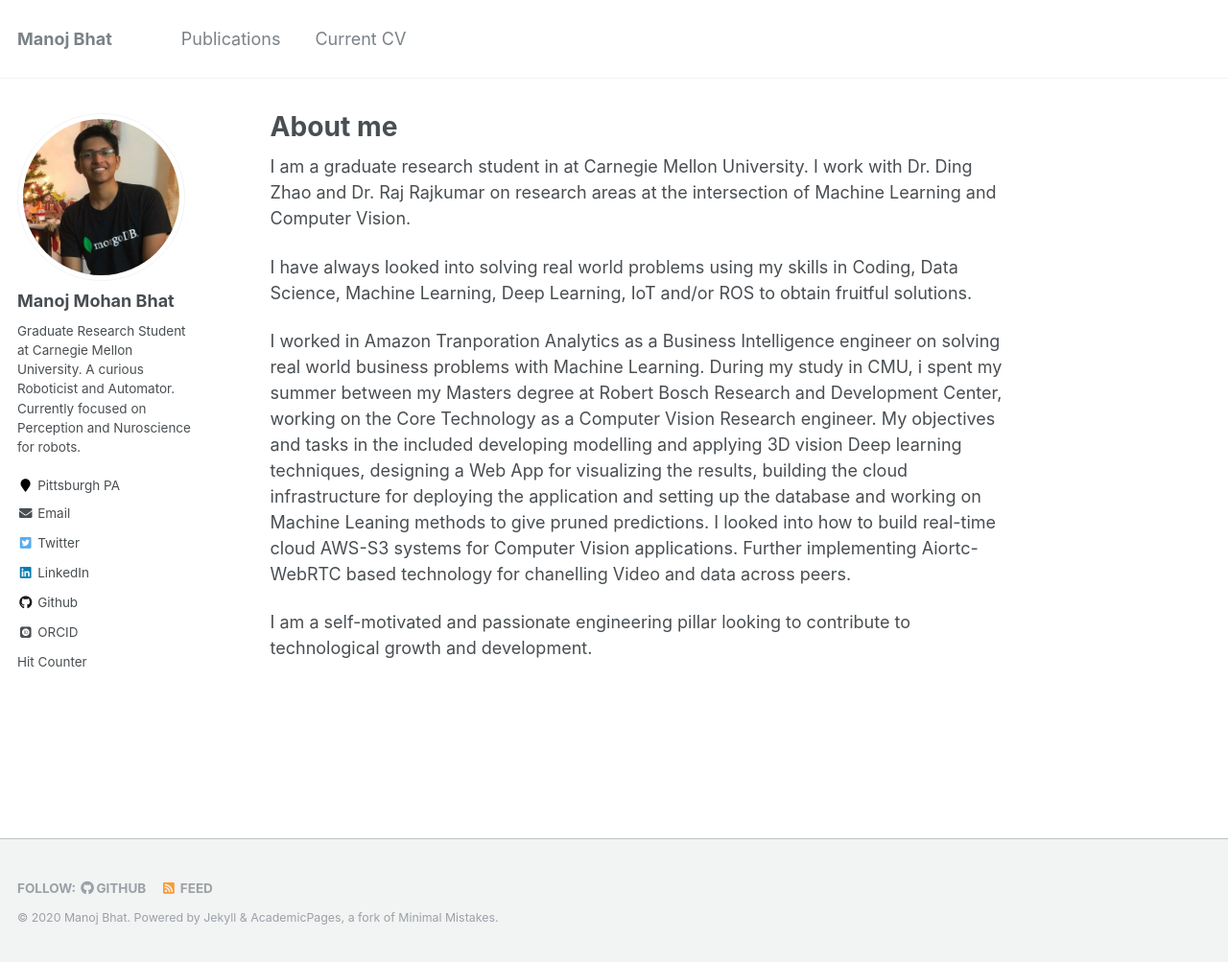
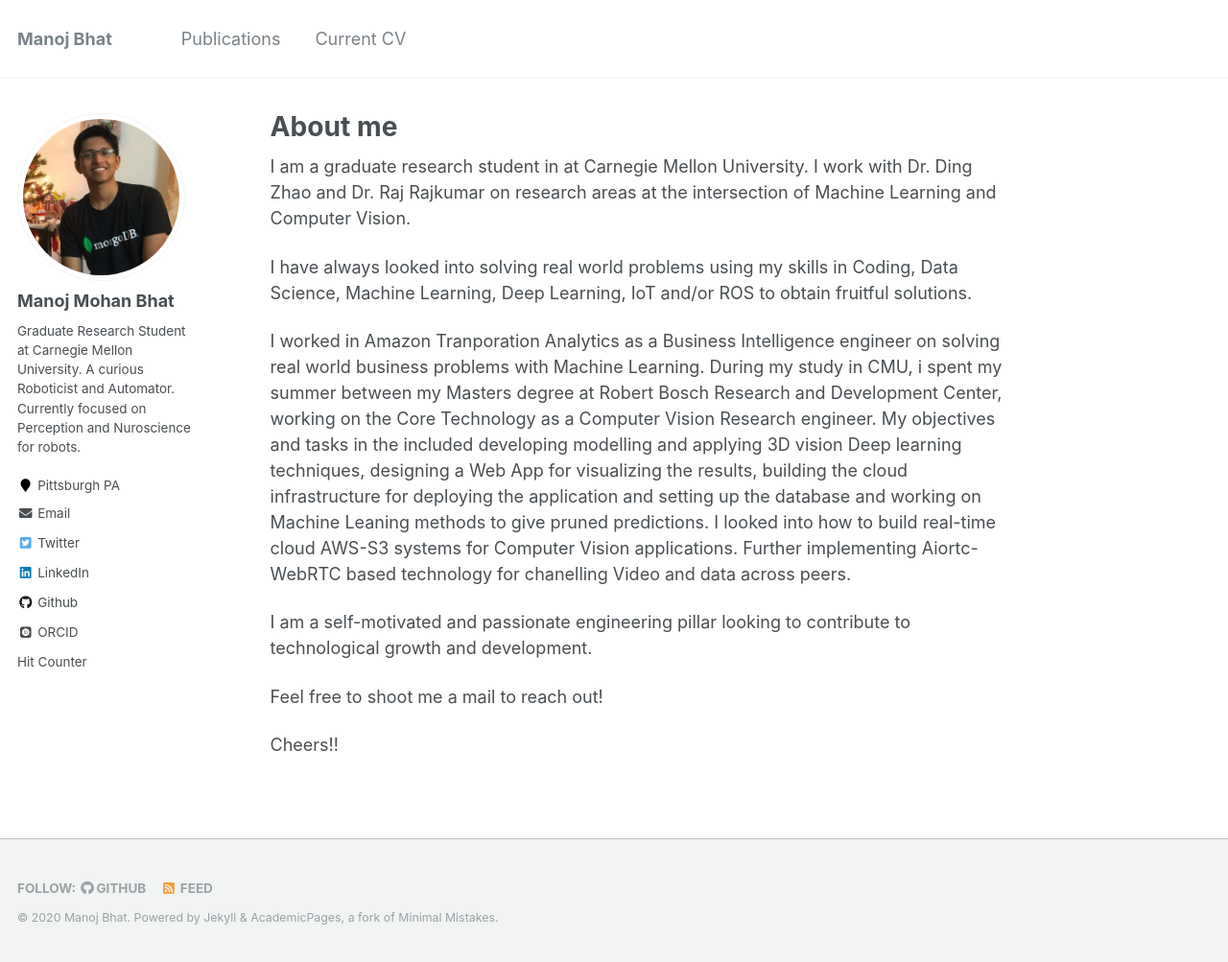
Before and after one commit to Manojbhat09/manojbhat09.github.io_old, a Jekyll site: the page built from _pages/about.md, in a window 1280 px wide and 1003 px high. Shown: the whole window at 96% size. Built offline with Jekyll 4.4.1, drawn with Linux system fonts in a browser that asks for light colours; some web fonts are replaced.

Commit message:
Update about.md

```diff
--- a/_pages/about.md
+++ b/_pages/about.md
@@ -15,6 +15,10 @@ I have always looked into solving real world problems using my skills in Coding,
 I worked in Amazon Tranporation Analytics as a Business Intelligence engineer on solving real world business problems with Machine Learning. During my study in CMU, i spent my summer between my Masters degree at Robert Bosch Research and Development Center, working on the Core Technology as a Computer Vision Research engineer. My objectives and tasks in the included developing modelling and applying 3D vision Deep learning techniques, designing a Web App for visualizing the results, building the cloud infrastructure for deploying the application and setting up the database and  working on Machine Leaning methods to give pruned predictions. I looked into how to build real-time cloud AWS-S3 systems for Computer Vision applications. Further implementing Aiortc-WebRTC based technology for chanelling Video and data across peers.
 
 I am a self-motivated and passionate engineering pillar looking to contribute to technological growth and development.
+
+Feel free to shoot me a mail to reach out!
+
+Cheers!!
 
 
 <!--
```
